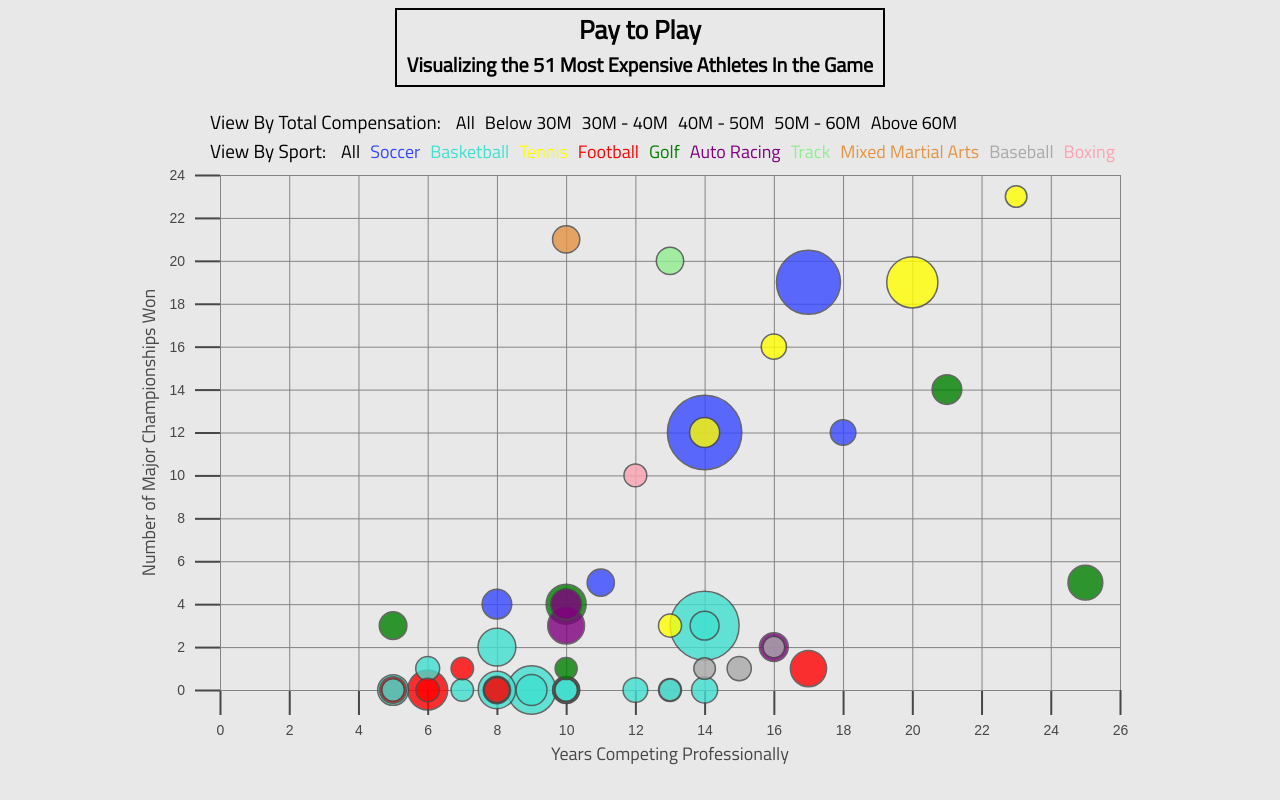
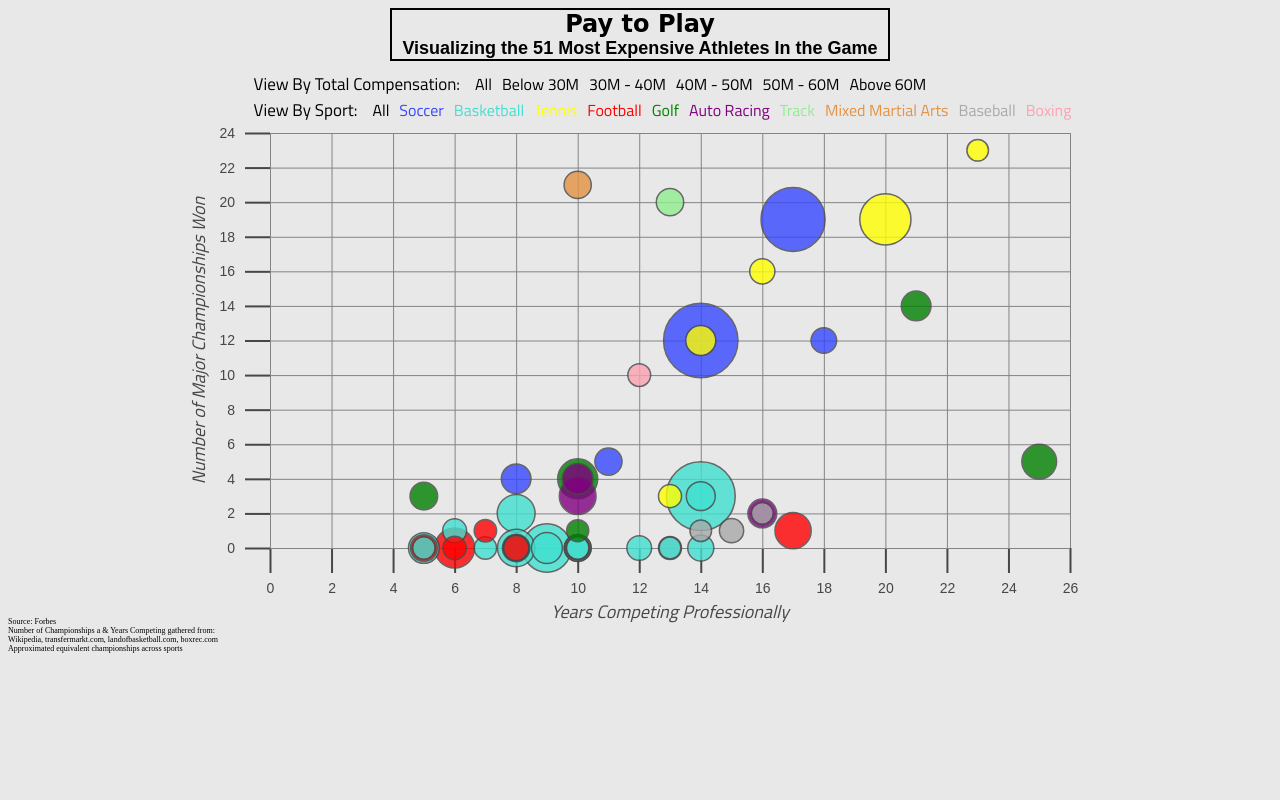
Before and after one commit to dtluther/pay-to-play, a plain HTML site: page index.html in a window 1280 px wide. Drawn offline with nearby package versions, Linux system fonts and the light colour scheme; a web font is replaced by a local one.

Commit message:
styling updated, attributions added, screen adjustment

```diff
--- a/index.html
+++ b/index.html
@@ -5,7 +5,7 @@
     <title>Pay to Play</title>
     <script src="https://d3js.org/d3.v4.min.js"></script>
     <script src="javascripts/athletes.js" charset="utf-8"></script>
-    <link href="https://fonts.googleapis.com/css?family=Titillium+Web" rel="stylesheet">
+    <link href="https://fonts.googleapis.com/css?family=Titillium+Web|Bungee+Inline|Cantarell:400i" rel="stylesheet">
     <link rel="stylesheet" href="stylesheets/gridlines.css">
     <link rel="stylesheet" href="stylesheets/circles.css">
   </head>
@@ -46,8 +46,8 @@
     </div>
     <script type="text/javascript">
     var margin = {top: 10, right: 20, bottom: 75, left: 80},
-        width = 1000 - margin.left - margin.right,
-        height = 600 - margin.top - margin.bottom;
+        width = 900 - margin.left - margin.right,
+        height = 500 - margin.top - margin.bottom;
 
     var xScale = d3.scaleLinear().domain([0, 26]).range([0, width]);
     var yScale = d3.scaleLinear().domain([0, 24]).range([height, 0]);
@@ -206,7 +206,7 @@
           .style('top', d3.event.pageY - 3*r + 'px')
           .html(
             d.Name + '<br/>' +
-            'Major Championships: ' + d.Championships + '<br/>' +
+            'Major Championships Won: ' + d.Championships + '<br/>' +
             '# of Pro Seasons: ' + d.Years_Competing_Professionally + '<br/>' +
             'Total Compensation: ' + d.Pay + '<br/>' +
             'Salary: ' + d.Salary + '<br/>' +
@@ -305,5 +305,11 @@
       })
 
     </script>
+    <div class="credits">
+      <p>Source: Forbes</p>
+      <p>Number of Championships a & Years Competing gathered from:</p>
+      <p>Wikipedia, transfermarkt.com, landofbasketball.com, boxrec.com</p>
+      <p>Approximated equivalent championships across sports</p>
+    </div>
   </body>
 </html>
--- a/stylesheets/circles.css
+++ b/stylesheets/circles.css
@@ -67,8 +67,8 @@
 
 .tooltip {
   position       : absolute;
-  width          : 215px;
-  height         : 180px;
+  width          : 220px;
+  height         : 150px;
   padding-left   : 2px;
   border         : 5px solid orange;
   border-radius  : 5px;
--- a/stylesheets/gridlines.css
+++ b/stylesheets/gridlines.css
@@ -40,6 +40,7 @@ body {
   font-family : 'Titillium Web',
                 sans-serif;
   font-size   : 18px;
+  font-style: italic;
 }
 
 .title-div {
@@ -48,38 +49,22 @@ body {
   flex-direction: column;
   align-items: center;
   border: 2px solid black;
-  padding: 0 10px 5px 10px;
-  margin-bottom: 20px;
+  padding: 0 10px;
+  margin-bottom: 10px;
 }
 
 #title {
   margin: 0;
   fill        : #a8a8a8;
-  font-family : 'Titillium Web',
-                sans-serif;
-  font-size   : 26px;
+  font-family: 'Bungee Inline', cursive;
+  font-size   : 24px;
 }
 
 #subtitle {
   margin: 0;
   fill        : #a8a8a8;
-  font-family : 'Titillium Web',
-                sans-serif;
-  font-size   : 20px;
-}
-
-.title {
-  fill        : #a8a8a8;
-  font-family : 'Titillium Web',
-                sans-serif;
-  font-size   : 26px;
-}
-
-.sub-title {
-  fill        : #a8a8a8;
-  font-family : 'Titillium Web',
-                sans-serif;
-  font-size   : 20px;
+  font-family: 'Cantarell', sans-serif;
+  font-size   : 18px;
 }
 
 .view-by {
@@ -87,7 +72,7 @@ body {
   color       : black;
   font-family : 'Titillium Web',
                 sans-serif;
-  font-size   : 19px;
+  font-size   : 17px;
 }
 
 .all {
@@ -106,7 +91,7 @@ ul {
   align-items     : baseline;
   font-family     : 'Titillium Web',
                     sans-serif;
-  font-size       : 18px;
+  font-size       : 16px;
   justify-content : center;
   list-style      : none;
 }
@@ -121,7 +106,7 @@ ul {
 
 .filter:hover {
   border-bottom : 2px solid;
-  font-size     : 20px;
+  font-size     : 18px;
 }
 
 .selected-comp {
@@ -130,5 +115,19 @@ ul {
 }
 .selected-sport {
   border-bottom : 2px solid;
-  font-size: 20px;
+  font-size: 18px;
 }
+
+.credits {
+  position: absolute;
+  bottom: -30px;
+  left: 0;
+  width: inherit;
+  display: flex;
+  flex-direction: column;
+  justify-content: flex-start;
+  font-size: 8px;
+}
+.credits p {
+  margin: 0;
+}
```
